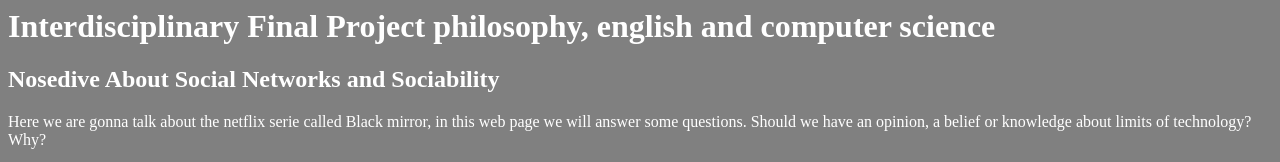
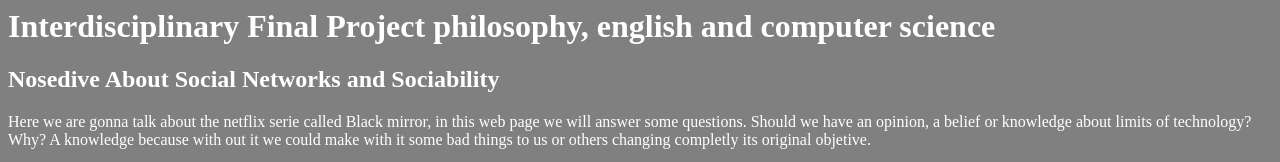
Before and after one commit to lugoalgo/blackmirrordraftLugo1.github.io, a plain HTML site: page index.html in a window 1280 px wide. Shown: the top 162 px of the page. Drawn offline with Linux system fonts and the light colour scheme.

Commit message:
Update index.html

```diff
--- a/index.html
+++ b/index.html
@@ -13,6 +13,8 @@
         Here we are gonna talk about the netflix serie called Black mirror, in this web page we will answer some questions.
 
        <srtong> Should we have an opinion, a belief or knowledge about limits of technology? Why? </strong>
+
+            A knowledge because with out it we could make with it some bad things to us or others changing completly its original objetive.
         </p>
 
         <img src="A.jpg" alt="Plantilla del Real Madrid 2017" title="Plantilla del Real Madrid 2017" width="400" height="300"/>
```
